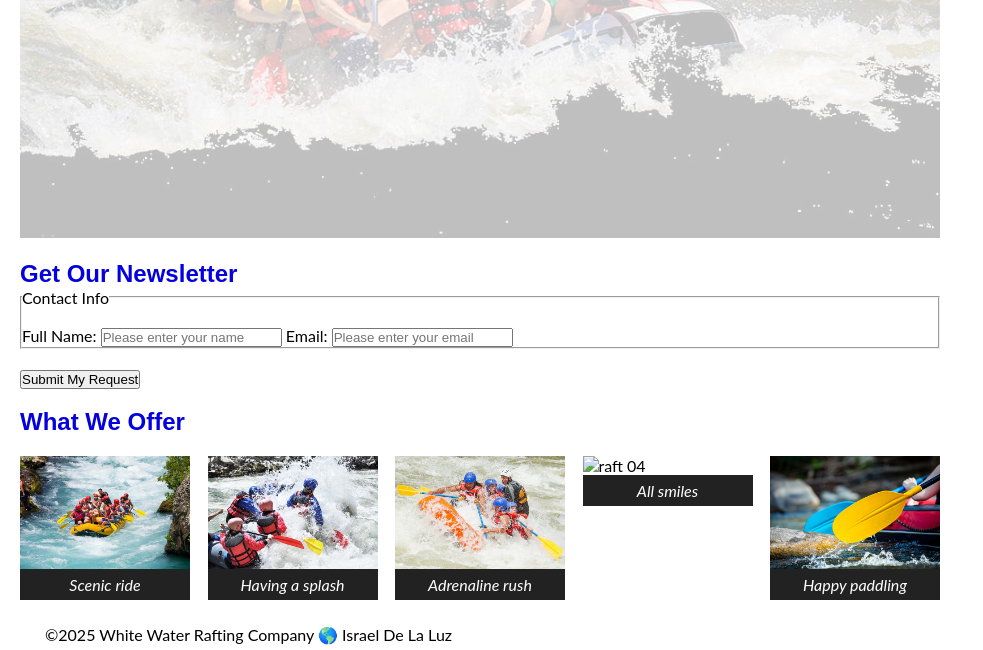
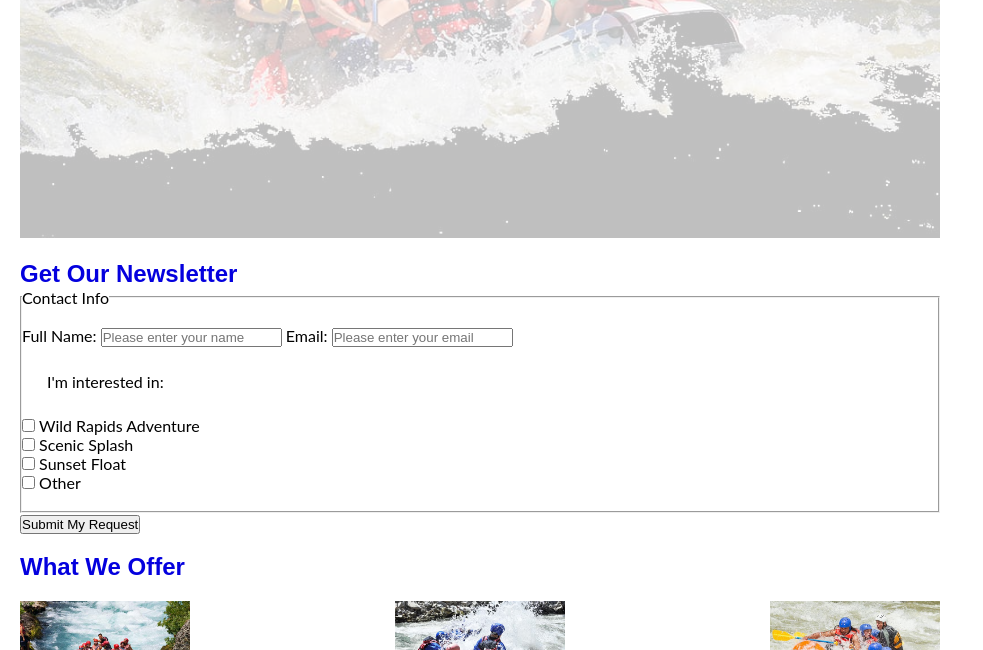
Before and after one commit to idelaluz/wdd130, a plain HTML site: page wwr/index.html in a window 1280 px wide. Shown: the part 424-1074 px from the top of the page, without its empty margins (0-983 px from the left). Drawn offline with Linux system fonts and the light colour scheme.

Commit message:
Commit 13.04.2025 16h51

```diff
--- a/wwr/index.html
+++ b/wwr/index.html
@@ -51,8 +51,18 @@
                     <input type="text" id="fullname" name="fullname" required placeholder="Please enter your name">
                     <label for="useremail">Email:</label>
                     <input type="email" id="useremail" name="useremail" required placeholder="Please enter your email">
+                    <br>
+                    <p>I'm interested in:</p>
+                    <input type="checkbox" id="wildrapids" name="wildrapids">
+                    <label for ="wildrapids">Wild Rapids Adventure</label><br>
+                    <input type="checkbox" id="scenicsplash" name="scenicsplash">
+                    <label for ="scenicsplash">Scenic Splash</label><br>
+                    <input type="checkbox" id="sunsetfloat" name="sunsetfloat">
+                    <label for ="sunsetfloat">Sunset Float</label><br>
+                    <input type="checkbox" id="other" name="other">
+                    <label for ="other">Other</label><br>
+                    <br>
                 </fieldset>
-                <br>
                 <button type="submit">Submit My Request</button>
                 <br>
             </form>
@@ -72,14 +82,6 @@
                 <figure>
                     <img src="images/raft03.jpg" alt="raft 03">
                     <figcaption>Adrenaline rush</figcaption>
-                </figure>
-                <figure>
-                    <img src="images/raft04.jpg" alt="raft 04">
-                    <figcaption>All smiles</figcaption>
-                </figure>
-                <figure>
-                    <img src="images/raft05.jpg" alt="raft 05">
-                    <figcaption>Happy paddling</figcaption>
                 </figure>
             </div>
         </section>
```
